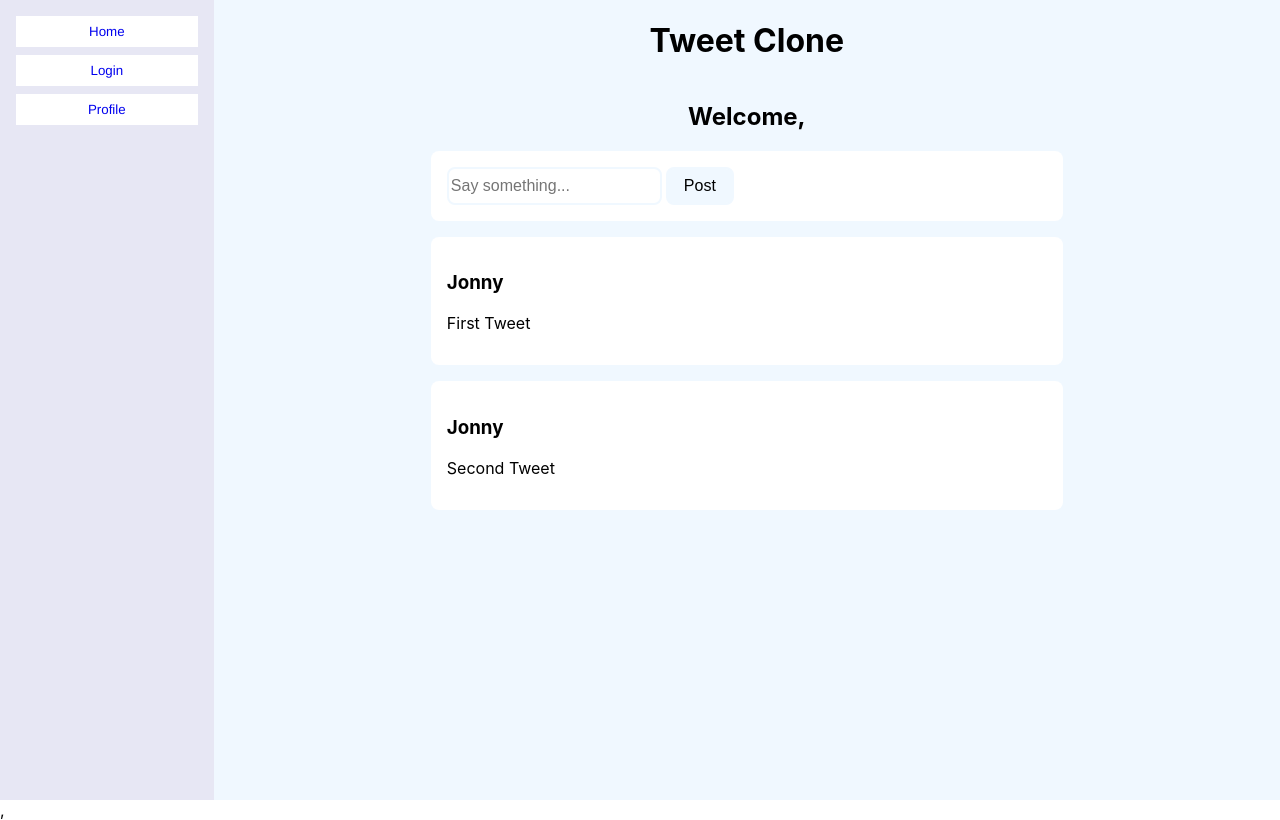
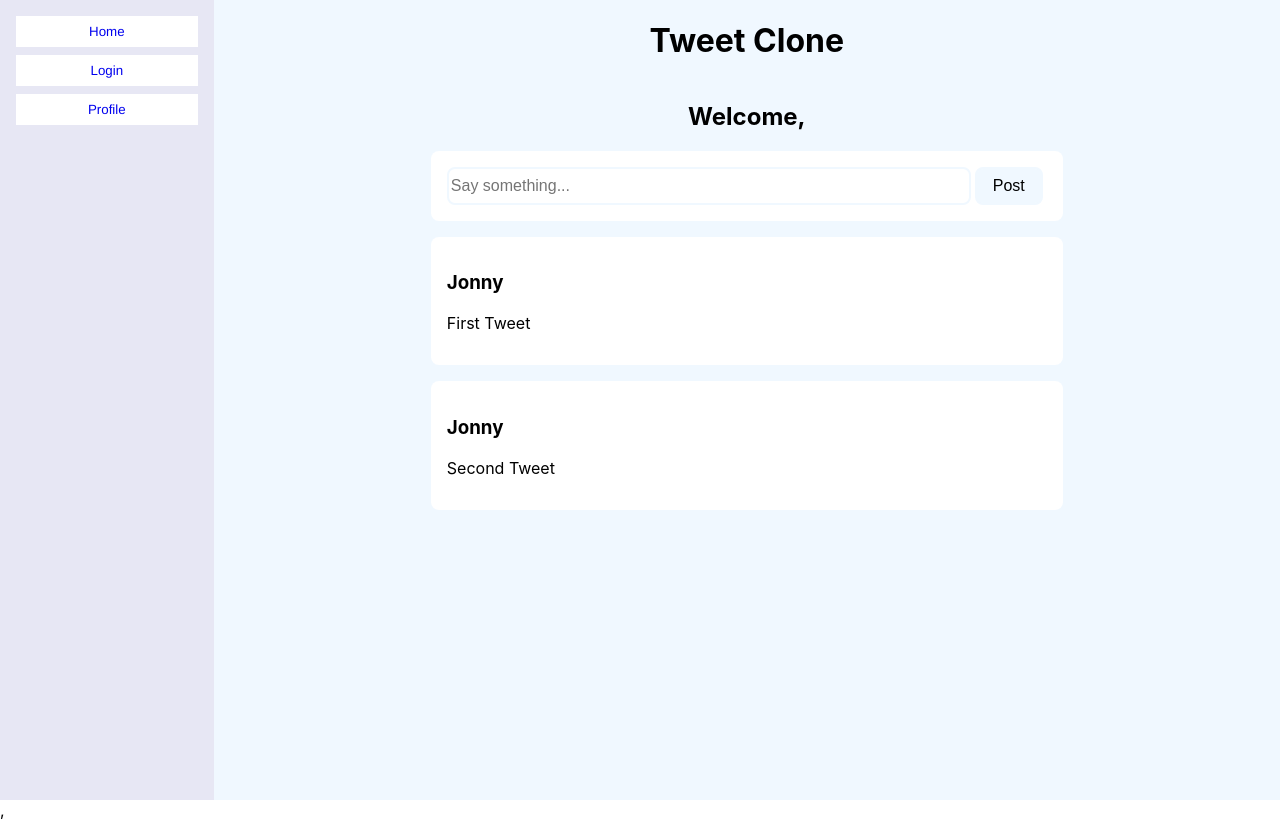
Before and after one commit to jahowle/Phase-2-Final-Project, a React (Create React App) app in the folder tweet-clone/: page /login in a window 1280 px wide. Both pictures are taken after typing "Sample" into the empty fields and a click on the input 660 px from the left and 109 px from the top of the page. Built offline with nearby package versions, Linux system fonts and the light colour scheme; no server answers; data requests are answered from the project's data file.

Commit message:
fixed tweet input styling

```diff
--- a/tweet-clone/db.json
+++ b/tweet-clone/db.json
@@ -38,6 +38,11 @@
       "username": "Bill",
       "tweets": [],
       "id": 3
+    },
+    {
+      "username": "Billy",
+      "tweets": [],
+      "id": 4
     }
   ]
 }
--- a/tweet-clone/src/App.css
+++ b/tweet-clone/src/App.css
@@ -90,7 +90,7 @@ a:active {
 }
 
 #tweet-input {
-  width: auto;
+  width: 100%;
   height: 32px;
   margin-right: 4px;
   font-size: 16px;
@@ -112,3 +112,9 @@ a:active {
   flex-basis: content;
 
 }
+
+#tweet-form {
+  width: 100%;
+  display: flex;
+  justify-content: center;
+}
--- a/tweet-clone/src/components/NewTweet.js
+++ b/tweet-clone/src/components/NewTweet.js
@@ -34,7 +34,7 @@ function NewTweet({user, updateTweets}) {
 
     return(
         <div id="new-tweet">
-            <form>
+            <form id="tweet-form">
                 <input onChange={handleSetPost} id="tweet-input" type="text" placeholder="Say something...">
                 </input>
                 <input onClick={handleSubmit} id="post-btn"  type="submit" value="Post"></input>
```
